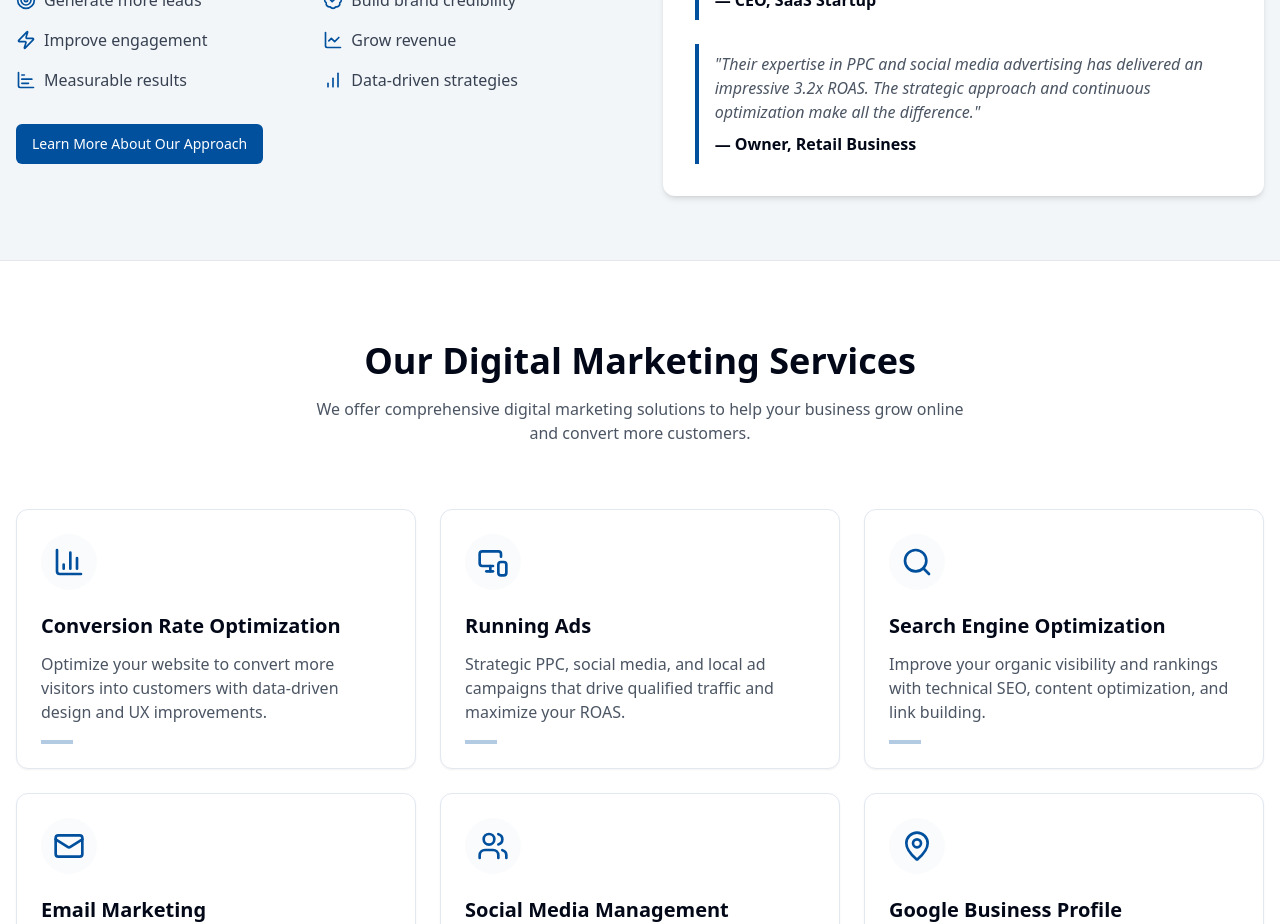
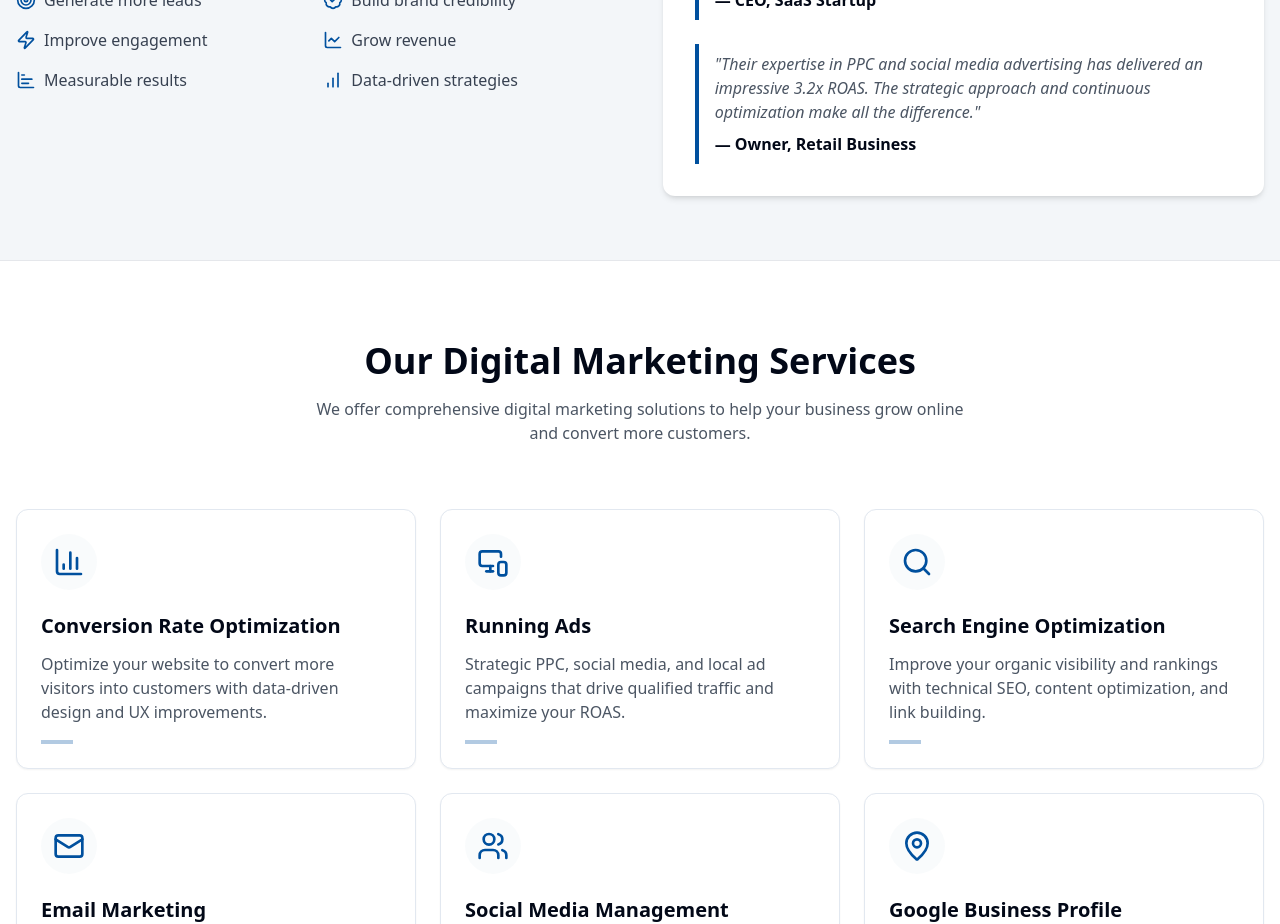
Before and after one commit to georgybusov/convertify-base-version, a React (Vite) app: page / in a window 1280 px wide. Shown: the part 1260-2184 px from the top of the page. Built offline with nearby package versions, Linux system fonts and the light colour scheme.

Commit message:
Remove "Learn More" button
Remove the "Learn More About Our Approach" button from the "Why Choose Convertify?" section in the TrustSection component.

```diff
--- a/src/components/TrustSection.tsx
+++ b/src/components/TrustSection.tsx
@@ -1,6 +1,5 @@
 
 import { Star, Award, Shield, Check, TrendingUp, Users, Target, BadgeCheck, Zap, LineChart, ChartBar, BarChart } from "lucide-react";
-import { Button } from "@/components/ui/button";
 
 const TrustSection = () => {
   const benefits = [
@@ -59,10 +58,6 @@ const TrustSection = () => {
                 </div>
               ))}
             </div>
-
-            <Button className="bg-convertify-blue hover:bg-convertify-lightblue text-white">
-              Learn More About Our Approach
-            </Button>
           </div>
 
           <div className="lg:w-1/2 bg-white p-8 rounded-xl shadow-md">
```
